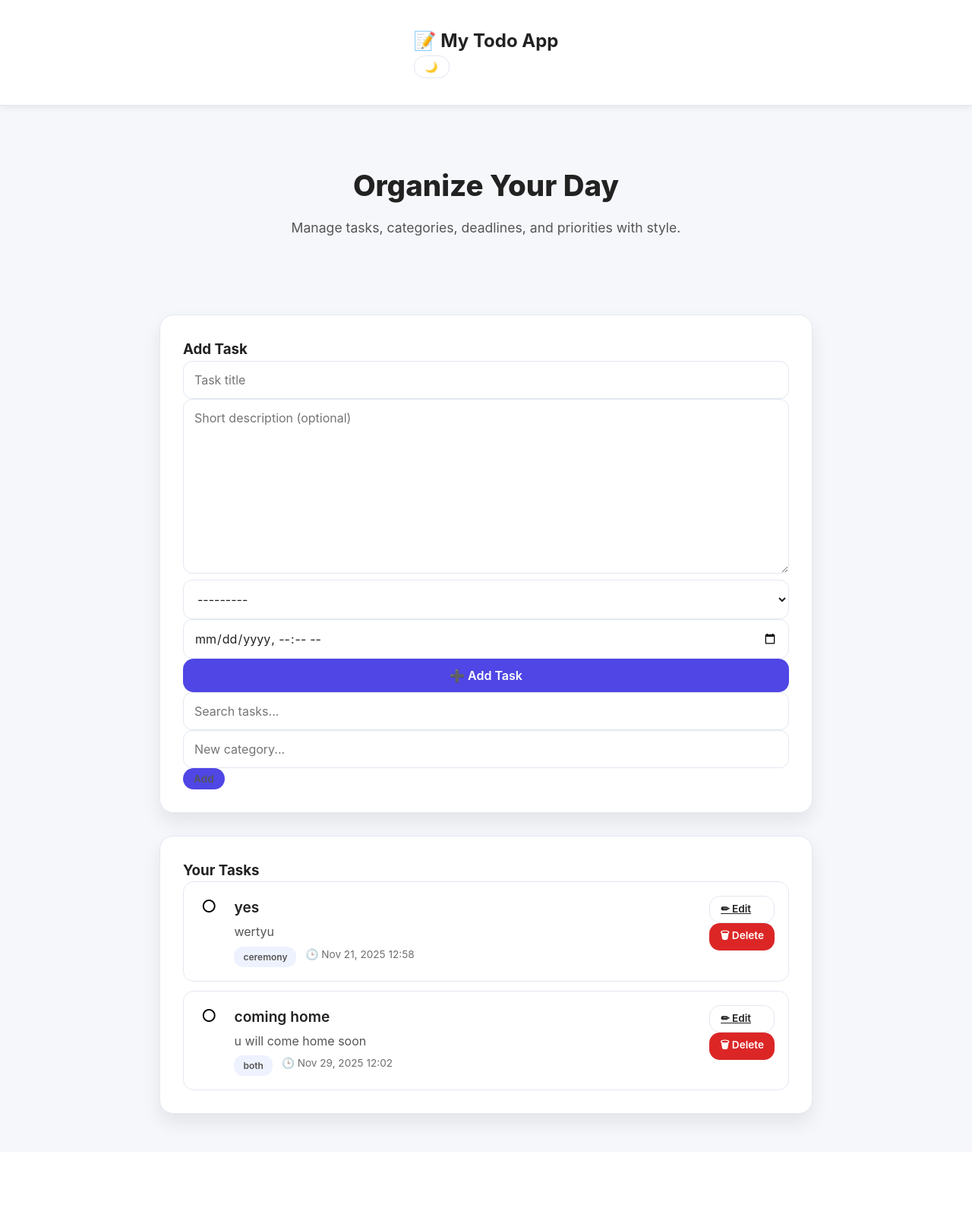
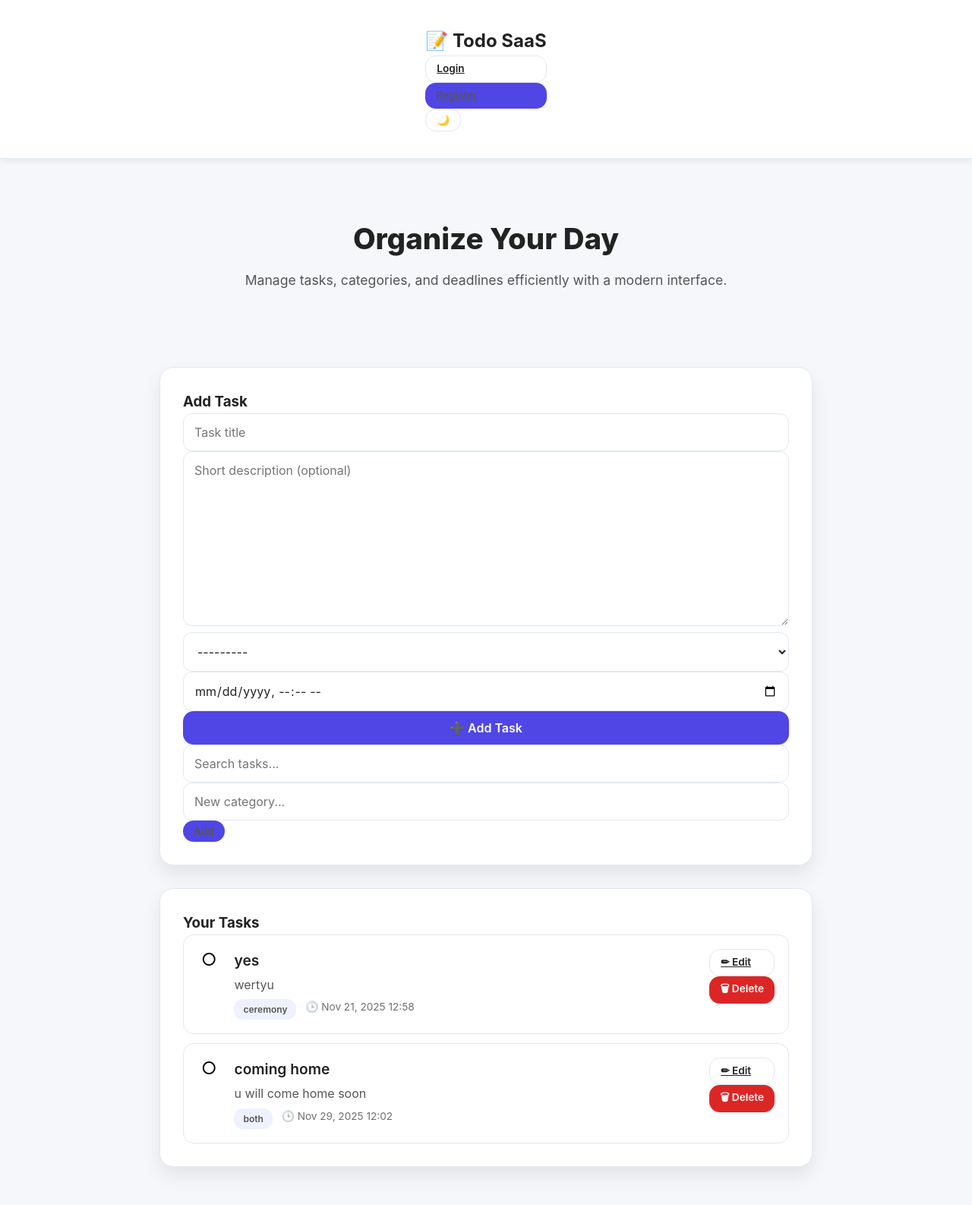
Before and after one commit to Clinton1029/django_todo, a Django app: page / in a window 1280 px wide. Shown: the whole page at 76% size. Before the commit the page ends 1488 px from the top, so only its background shows below. Run offline with Django 5.2, Linux system fonts and the light colour scheme; data comes from the database, SQL or seed files in the repository.

Commit message:
updated the navbar

```diff
--- a/todo/templates/index.html
+++ b/todo/templates/index.html
@@ -6,28 +6,34 @@
   <title>📝 My Todo App</title>
   <meta name="viewport" content="width=device-width, initial-scale=1">
   <link rel="stylesheet" href="{% static 'styles.css' %}">
-  <script src="https://cdnjs.cloudflare.com/ajax/libs/Sortable/1.15.0/Sortable.min.js" integrity="sha512-..." crossorigin="anonymous"></script>
+  <script src="https://cdnjs.cloudflare.com/ajax/libs/Sortable/1.15.0/Sortable.min.js"></script>
 </head>
 <body>
-  <!-- Topbar -->
+
+  <!-- Modern Navbar -->
   <header class="topbar">
     <div class="container topbar-content">
-      <h1 class="logo">📝 My Todo App</h1>
-      <button id="theme-toggle" class="btn small ghost">🌙</button>
+      <h1 class="logo">📝 Todo SaaS</h1>
+      <nav class="nav-right">
+        <a href="{% url 'login' %}" class="btn small ghost">Login</a>
+        <a href="{% url 'register' %}" class="btn small">Register</a>
+        <button id="theme-toggle" class="btn small ghost">🌙</button>
+      </nav>
     </div>
   </header>
 
   <!-- Hero Section -->
-  <section class="hero container">
+  <section class="hero container compact">
     <h2 class="hero-title">Organize Your Day</h2>
-    <p class="hero-desc">Manage tasks, categories, deadlines, and priorities with style.</p>
+    <p class="hero-desc">Manage tasks, categories, and deadlines efficiently with a modern interface.</p>
   </section>
 
-  <main class="container main">
+  <main class="container main compact">
+
     <!-- Add & Filter Section -->
-    <section class="card add-section elevated">
+    <section class="card add-section elevated compact">
       <h3 class="section-title">Add Task</h3>
-      <form method="POST" class="add-form">
+      <form method="POST" class="add-form compact">
         {% csrf_token %}
         {{ form.title }}
         {{ form.description }}
@@ -36,12 +42,12 @@
         <button type="submit" class="btn wide">➕ Add Task</button>
       </form>
 
-      <div class="flex-between">
-        <!-- Filter -->
+      <div class="flex-between compact">
+        <!-- Live Search -->
         <input type="text" id="live-search" placeholder="Search tasks..." class="wide">
 
         <!-- Add Category -->
-        <form method="POST" action="{% url 'add_category' %}" class="add-category-form">
+        <form method="POST" action="{% url 'add_category' %}" class="add-category-form compact">
           {% csrf_token %}
           <input name="name" placeholder="New category...">
           <button class="btn small">Add</button>
@@ -50,18 +56,16 @@
     </section>
 
     <!-- Tasks List -->
-    <section class="card tasks elevated">
+    <section class="card tasks elevated compact">
       <h3 class="section-title">Your Tasks</h3>
       <ul class="task-list" id="tasks">
         {% for task in tasks %}
         <li class="modern-task {% if task.completed %}done{% endif %}" data-title="{{ task.title|lower }}">
           <div class="left">
-            <!-- Complete Toggle -->
             <form method="POST" action="{% url 'toggle' task.id %}">
               {% csrf_token %}
               <button class="checkbox">{% if task.completed %}✔{% else %}○{% endif %}</button>
             </form>
-
             <div class="task-text">
               <div class="title">{{ task.title }}</div>
               {% if task.description %}
@@ -89,7 +93,7 @@
 
       <!-- Pagination -->
       {% if is_paginated %}
-      <div class="pagination">
+      <div class="pagination compact">
         {% if page_obj.has_previous %}
           <a href="?page={{ page_obj.previous_page_number }}{% if q %}&q={{ q }}{% endif %}" class="btn small ghost">⬅ Prev</a>
         {% endif %}
@@ -106,6 +110,7 @@
       </div>
       {% endif %}
     </section>
+
   </main>
 
   <!-- Scripts -->
@@ -140,5 +145,6 @@
       handle: '.title',
     });
   </script>
+
 </body>
 </html>
```
